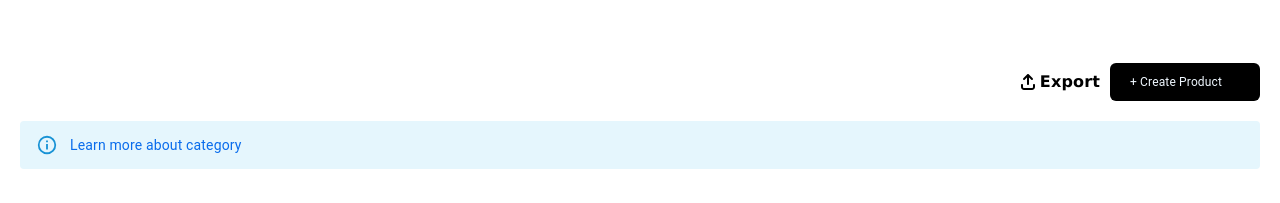
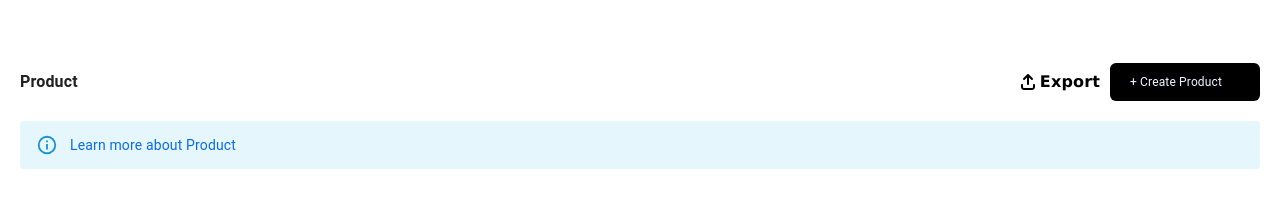
Before and after one commit to cuongpq1000vn/coffeeshop-fe, a Next.js app: page /content/product in a window 1280 px wide. Shown: the part 161-364 px from the top of the page. Built offline with nearby package versions, Linux system fonts and the light colour scheme; no server answers.

Commit message:
update another codebase

```diff
--- a/src/components/organisms/productList/product-list.tsx
+++ b/src/components/organisms/productList/product-list.tsx
@@ -127,7 +127,7 @@ export default function DataTable() {
         total: result.content.length,
         active: result.content.filter((product) => product.live).length,
         inActive: result.content.filter((product) => !product.live).length,
-        type: "products"
+        type: "products",
       };
       setTableTab(tableTab);
     };
@@ -137,7 +137,9 @@ export default function DataTable() {
   return (
     <div className={style.all}>
       <div className={style.head}>
-        <div className={style.column}></div>
+        <div className={style.column}>
+          <h1 className="font-bold">Product</h1>
+        </div>
         <div className={style.column}>
           <button className={style.export} onClick={exportData}>
             <FontAwesomeIcon
@@ -154,7 +156,7 @@ export default function DataTable() {
         {productProps && <Table {...productProps} />}
         <Alert severity="info" className={style.alert}>
           <a href="url" className={style.word}>
-            Learn more about category
+            Learn more about Product
           </a>
         </Alert>
       </div>
--- a/src/components/organisms/style/category.module.css
+++ b/src/components/organisms/style/category.module.css
@@ -13,8 +13,11 @@
   margin-top: 30px;
 }
 .head {
+  margin-top: 10%;
   display: flex;
-  margin-top: 10%;
+  justify-content: space-between;
+  align-items: center;
+  padding: 0 20px;
 }
 .bottom {
   display: flex;
```
